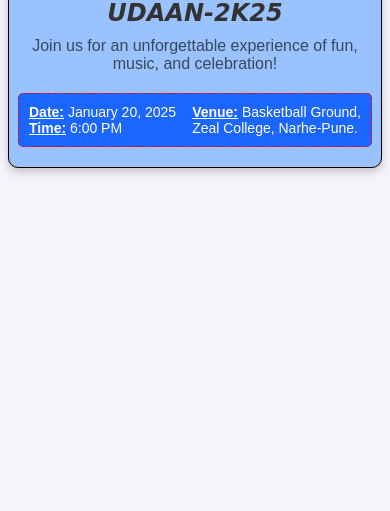
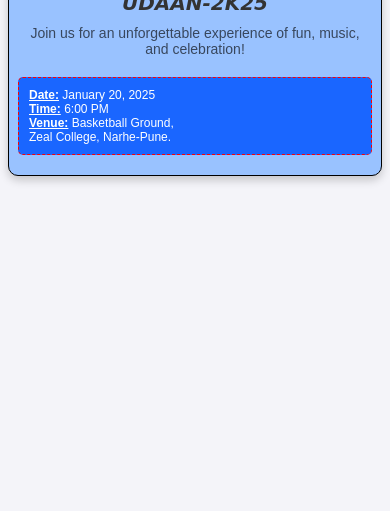
Before and after one commit to tejaswini412/Ticket-demo-icp10, a plain HTML site: page index.html in a window 390 px wide. Shown: the part 333-844 px from the top of the page. Drawn offline with Linux system fonts and the light colour scheme.

Commit message:
Responsivness added

```diff
--- a/index.html
+++ b/index.html
@@ -61,6 +61,21 @@
             text-align: left;
         }
 
+        @media (max-width: 400px) {
+            .event-name {
+                font-size: 20px;
+            }
+
+            .sentence {
+                font-size: 14px;
+            }
+
+            .ticket-info {
+                font-size: 12px;
+                flex-direction: column;
+                align-items: flex-start;
+            }
+        }
 
 
     </style>
```
